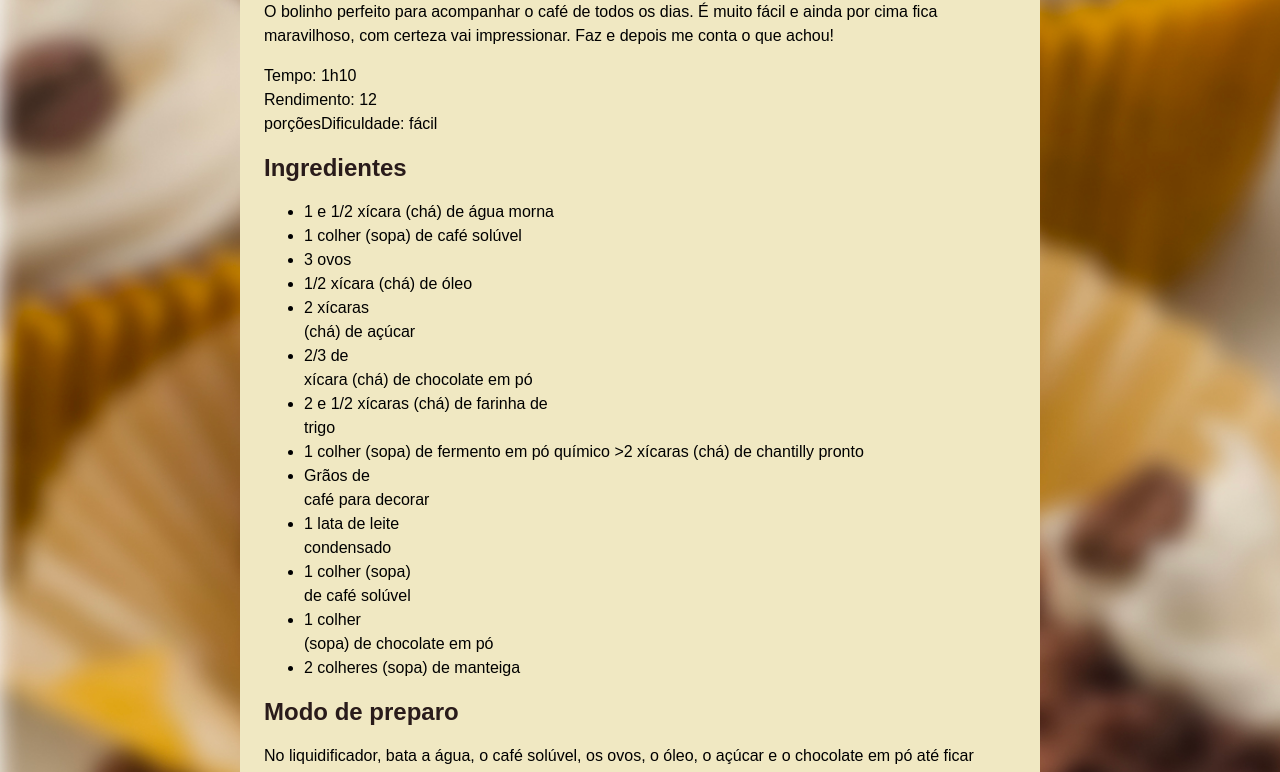
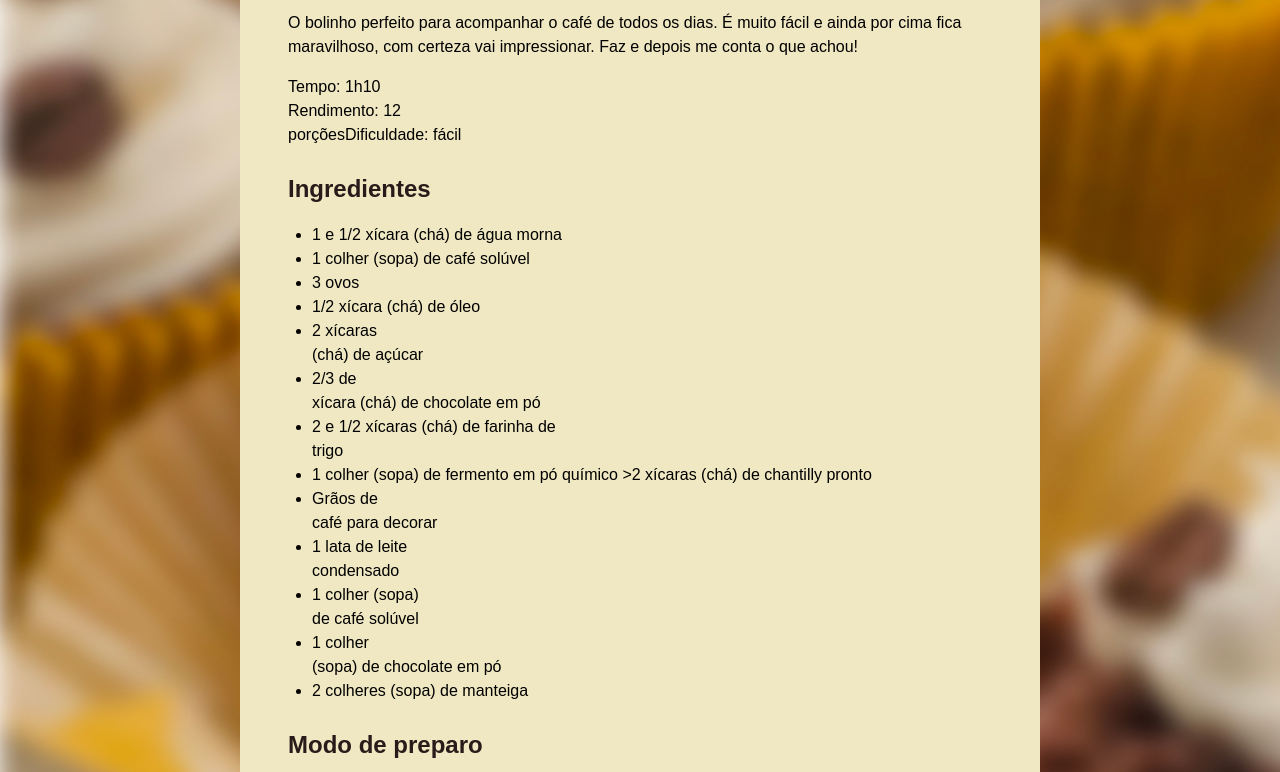
Before and after one commit to marcionavas/projeto_receita_Rocketseat_MBA_Fullstack, a plain HTML site: page index.html in a window 1280 px wide. Shown: the part 601-1373 px from the top of the page. Drawn offline with Linux system fonts and the light colour scheme; a web font is replaced by a local one.

Commit message:
personalizando espaços

```diff
--- a/styles.css
+++ b/styles.css
@@ -21,9 +21,22 @@ img {
   border-radius: 16px;
 }
 
+main {
+  padding: 24px;
+}
+
+section + section {
+  margin-top: 24px;
+}
+
+#about p + p {
+  margin-top: 12px;
+}
+
 h1 {
   line-height: 140%;
   font-size: 40px;
+  margin-bottom: 4px;
 }
 
 h2 {
@@ -33,4 +46,10 @@ h2 {
 h1,
 h2 {
   color: #291b1a;
+  margin-bottom: 4px;
+  line-height: 150%;
 }
+
+ul {
+  padding-left: 24px;
+}
```
